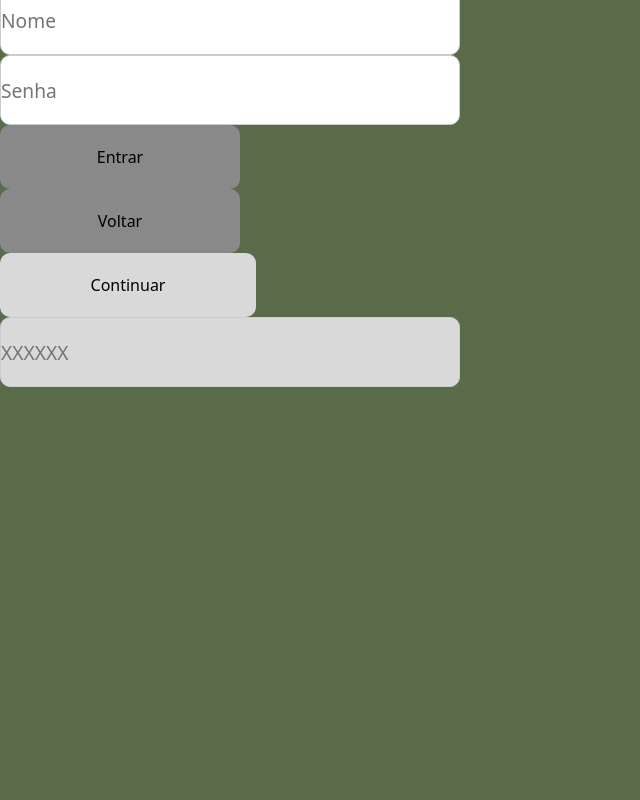
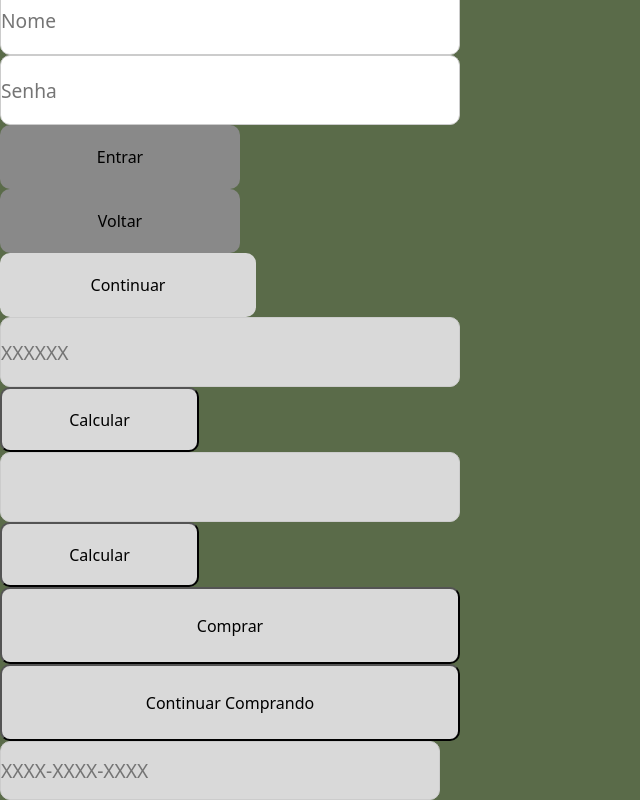
Before and after one commit to SocekMurilo/ShopNest, a React (Vite) app: page / in a window 1280 px wide. Shown: the part 455-1255 px from the top of the page, without its empty margins (0-640 px from the left). Before the commit the page ends 842 px from the top, so only its background shows below. Built offline with nearby package versions, Linux system fonts and the light colour scheme.

Commit message:
Att Component

```diff
--- a/src/App.jsx
+++ b/src/App.jsx
@@ -1,11 +1,20 @@
 import React from 'react';
-import style from './App.module.css'
-import { ButtonPayment } from './components/buttonComponent/Button'
-import { ButtonLogin as ButtonPadrao } from './components/buttonComponent/Button'
-import { ScreenWhite } from './components/backgroundComponent/Screen'
-import { NavBar } from "./components/navBar/NavBar"
-import { InputPadrao } from './components/inputComponent/Input'
+import style from './App.module.css';
+
+import { NavBar } from "./components/navBar/NavBar";
+
+import { ScreenWhite } from './components/backgroundComponent/Screen';
+
+import { ButtonPayment } from './components/buttonComponent/Button';
+import { ButtonLogin as ButtonPadrao } from './components/buttonComponent/Button';
+import { ButtonPay } from './components/buttonComponent/Button';
+import { ButtonCacular } from './components/buttonComponent/Button';
+
 import { InputPayment } from './components/inputComponent/Input';
+import { InputPadrao } from './components/inputComponent/Input';
+import { InputCard } from './components/inputComponent/Input';
+
+
 function App() {
 
 
@@ -24,7 +33,15 @@ function App() {
       <ButtonPadrao name="Entrar"/>
       <ButtonPadrao name="Voltar"/>
       <ButtonPayment name="Continuar"/>
+
       <InputPayment placeholderValue="XXXXXX"/>
+      <ButtonCacular name="Calcular"/>
+      <InputPayment name="00000-000"/>
+      <ButtonCacular name="Calcular"/>
+      <ButtonPay name="Comprar"/>
+      <ButtonPay name="Continuar Comprando"/>
+
+      <InputCard placeholderValue="XXXX-XXXX-XXXX"/>
 
     </div>
 
--- a/src/components/buttonComponent/Button.jsx
+++ b/src/components/buttonComponent/Button.jsx
@@ -18,8 +18,18 @@ export const ButtonLogin = (props) => {
   )
 }
 
-// export const ButtonPay = (props) => {
-//   return (
-//     <button className={style["ButtonPay"]}/>
-//   )
-// }
+export const ButtonPay = (props) => {
+  return (
+    <button className={style["ButtonPay"]}>
+      {props.name}
+    </button>
+  )
+}
+
+export const ButtonCacular = (props) => {
+  return (
+    <button className={style["ButtonCalc"]}>
+      {props.name}
+    </button>
+  )
+}
--- a/src/components/buttonComponent/Button.module.css
+++ b/src/components/buttonComponent/Button.module.css
@@ -24,3 +24,27 @@
 .ButtonLogin:Focus {
     box-shadow: 0 0 0 2px #6f757a;
 }
+
+.ButtonPay {
+    width: 28.75rem;
+    height: 4.8125rem;
+    flex-shrink: 0;
+    border-radius: 0.625rem;
+    background: #D9D9D9;
+}
+
+.ButtonPay:Focus {
+    box-shadow: 0 0 0 2px #6f757a;
+}
+
+.ButtonCalc {
+    width: 12.4375rem;
+    height: 4.0625rem;
+    flex-shrink: 0;
+    border-radius: 0.625rem;
+    background: #D9D9D9;
+}
+
+.ButtonCalc:Focus {
+    box-shadow: 0 0 0 2px #6f757a;
+}
--- a/src/components/inputComponent/Input.jsx
+++ b/src/components/inputComponent/Input.jsx
@@ -14,3 +14,9 @@ export const InputPayment = (props) => {
         <input className={style["InputPay"]} placeholder={props.placeholderValue}/>
     )
 }
+
+export const InputCard = (props) => {
+    return (
+        <input className={style["InputCard"]} placeholder={props.placeholderValue}/>
+    )
+}
--- a/src/components/inputComponent/Input.module.css
+++ b/src/components/inputComponent/Input.module.css
@@ -25,3 +25,17 @@
 .InputPay:focus {
     box-shadow: 0 0 0 2px #acacac;
 }
+
+.InputCard{
+    width: 27.5rem;
+    height: 3.6875rem;
+    border-radius: 0.625rem;
+    background: #D9D9D9;
+    font-size: 1.2rem;
+    border: 1px solid #CCCCCC;
+    outline: none;
+}
+
+.InputCard:focus {
+    box-shadow: 0 0 0 2px #acacac;
+}
```
